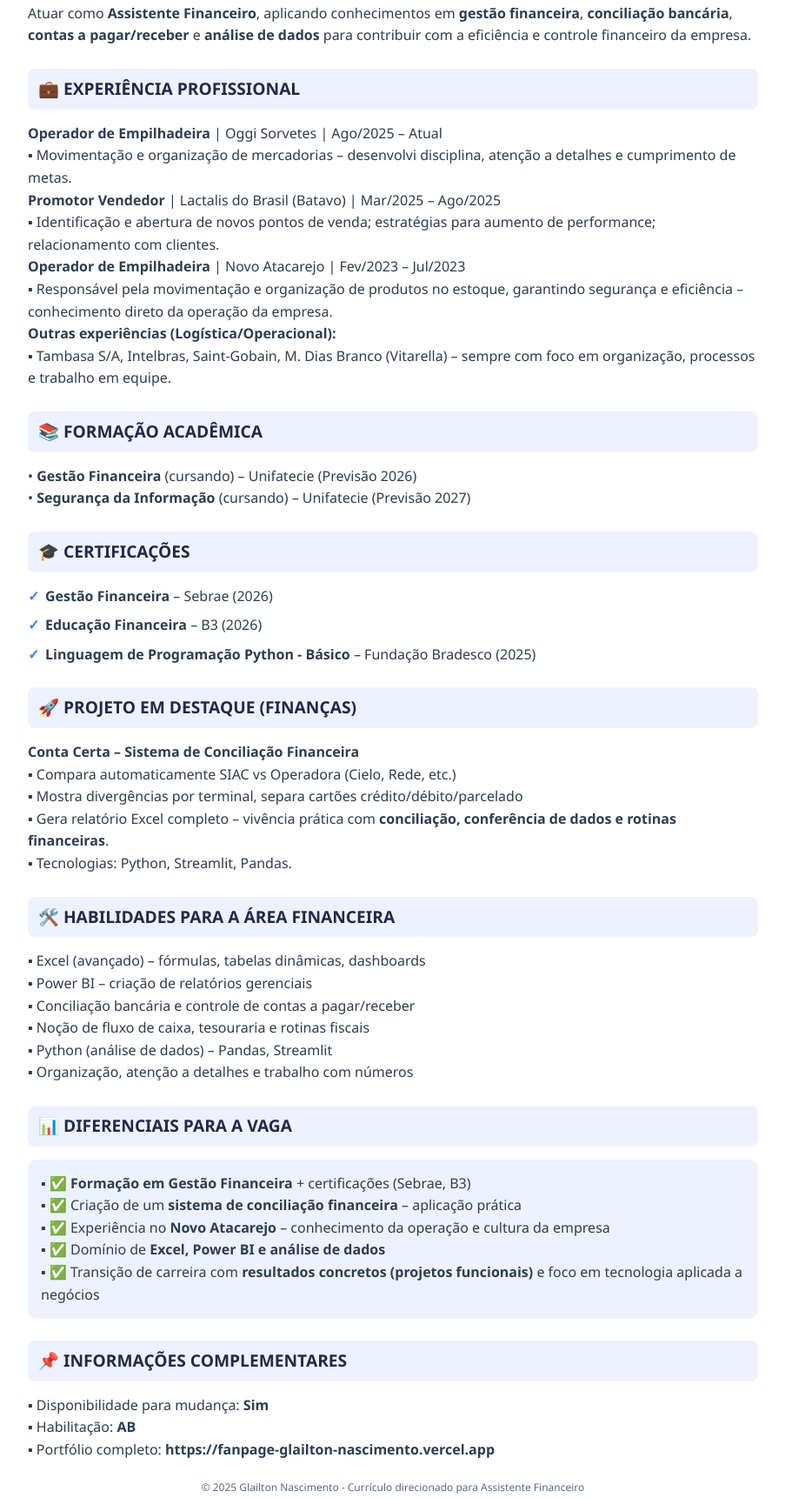
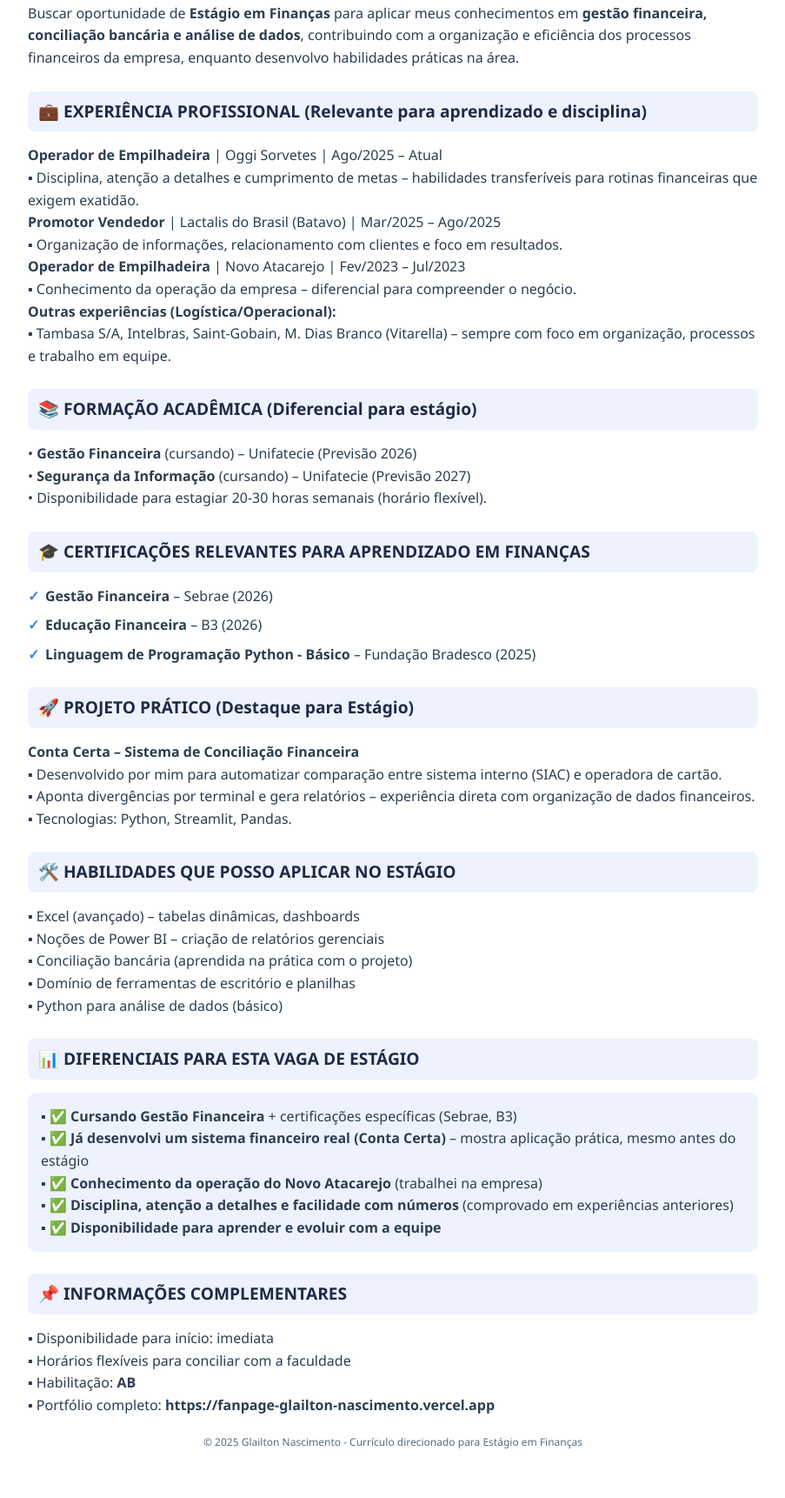
Before and after one commit to GlailtonNascimento/Fanpage-GlailtonNascimento, a plain HTML site: page curriculo.html in a window 1280 px wide. Shown: the part 418-2140 px from the top of the page at 87% size, without its empty margins (188-1091 px from the left). Drawn offline with Linux system fonts and the light colour scheme.

Commit message:
Update curriculum for finance internship application

```diff
--- a/curriculo.html
+++ b/curriculo.html
@@ -1,9 +1,8 @@
-
 <!DOCTYPE html>
 <html lang="pt-br">
 <head>
     <meta charset="UTF-8">
-    <title>Currículo - Glailton Nascimento | Assistente Financeiro</title>
+    <title>Currículo - Glailton Nascimento | Estágio em Finanças</title>
     <style>
         * {
             margin: 0;
@@ -115,63 +114,63 @@
     </div>
 
     <h2>🎯 OBJETIVO</h2>
-    <p>Atuar como <strong>Assistente Financeiro</strong>, aplicando conhecimentos em <strong>gestão financeira</strong>, <strong>conciliação bancária</strong>, <strong>contas a pagar/receber</strong> e <strong>análise de dados</strong> para contribuir com a eficiência e controle financeiro da empresa.</p>
+    <p>Buscar oportunidade de <strong>Estágio em Finanças</strong> para aplicar meus conhecimentos em <strong>gestão financeira, conciliação bancária e análise de dados</strong>, contribuindo com a organização e eficiência dos processos financeiros da empresa, enquanto desenvolvo habilidades práticas na área.</p>
 
-    <h2>💼 EXPERIÊNCIA PROFISSIONAL</h2>
+    <h2>💼 EXPERIÊNCIA PROFISSIONAL (Relevante para aprendizado e disciplina)</h2>
     <p><strong>Operador de Empilhadeira</strong> | Oggi Sorvetes | Ago/2025 – Atual</p>
-    <p>▪ Movimentação e organização de mercadorias – desenvolvi disciplina, atenção a detalhes e cumprimento de metas.</p>
+    <p>▪ Disciplina, atenção a detalhes e cumprimento de metas – habilidades transferíveis para rotinas financeiras que exigem exatidão.</p>
 
     <p><strong>Promotor Vendedor</strong> | Lactalis do Brasil (Batavo) | Mar/2025 – Ago/2025</p>
-    <p>▪ Identificação e abertura de novos pontos de venda; estratégias para aumento de performance; relacionamento com clientes.</p>
+    <p>▪ Organização de informações, relacionamento com clientes e foco em resultados.</p>
 
     <p><strong>Operador de Empilhadeira</strong> | Novo Atacarejo | Fev/2023 – Jul/2023</p>
-    <p>▪ Responsável pela movimentação e organização de produtos no estoque, garantindo segurança e eficiência – conhecimento direto da operação da empresa.</p>
+    <p>▪ Conhecimento da operação da empresa – diferencial para compreender o negócio.</p>
 
     <p><strong>Outras experiências (Logística/Operacional):</strong><br>
     ▪ Tambasa S/A, Intelbras, Saint-Gobain, M. Dias Branco (Vitarella) – sempre com foco em organização, processos e trabalho em equipe.</p>
 
-    <h2>📚 FORMAÇÃO ACADÊMICA</h2>
+    <h2>📚 FORMAÇÃO ACADÊMICA (Diferencial para estágio)</h2>
     <p>• <strong>Gestão Financeira</strong> (cursando) – Unifatecie (Previsão 2026)<br>
-    • <strong>Segurança da Informação</strong> (cursando) – Unifatecie (Previsão 2027)</p>
+    • <strong>Segurança da Informação</strong> (cursando) – Unifatecie (Previsão 2027)<br>
+    • Disponibilidade para estagiar 20-30 horas semanais (horário flexível).</p>
 
-    <h2>🎓 CERTIFICAÇÕES</h2>
+    <h2>🎓 CERTIFICAÇÕES RELEVANTES PARA APRENDIZADO EM FINANÇAS</h2>
     <ul class="certificacoes">
         <li><strong>Gestão Financeira</strong> – Sebrae (2026)</li>
         <li><strong>Educação Financeira</strong> – B3 (2026)</li>
         <li><strong>Linguagem de Programação Python - Básico</strong> – Fundação Bradesco (2025)</li>
     </ul>
 
-    <h2>🚀 PROJETO EM DESTAQUE (FINANÇAS)</h2>
+    <h2>🚀 PROJETO PRÁTICO (Destaque para Estágio)</h2>
     <p><strong>Conta Certa – Sistema de Conciliação Financeira</strong><br>
-    ▪ Compara automaticamente SIAC vs Operadora (Cielo, Rede, etc.)<br>
-    ▪ Mostra divergências por terminal, separa cartões crédito/débito/parcelado<br>
-    ▪ Gera relatório Excel completo – vivência prática com <strong>conciliação, conferência de dados e rotinas financeiras</strong>.<br>
+    ▪ Desenvolvido por mim para automatizar comparação entre sistema interno (SIAC) e operadora de cartão.<br>
+    ▪ Aponta divergências por terminal e gera relatórios – experiência direta com organização de dados financeiros.<br>
     ▪ Tecnologias: Python, Streamlit, Pandas.</p>
 
-    <h2>🛠️ HABILIDADES PARA A ÁREA FINANCEIRA</h2>
-    <p>▪ Excel (avançado) – fórmulas, tabelas dinâmicas, dashboards<br>
-    ▪ Power BI – criação de relatórios gerenciais<br>
-    ▪ Conciliação bancária e controle de contas a pagar/receber<br>
-    ▪ Noção de fluxo de caixa, tesouraria e rotinas fiscais<br>
-    ▪ Python (análise de dados) – Pandas, Streamlit<br>
-    ▪ Organização, atenção a detalhes e trabalho com números</p>
+    <h2>🛠️ HABILIDADES QUE POSSO APLICAR NO ESTÁGIO</h2>
+    <p>▪ Excel (avançado) – tabelas dinâmicas, dashboards<br>
+    ▪ Noções de Power BI – criação de relatórios gerenciais<br>
+    ▪ Conciliação bancária (aprendida na prática com o projeto)<br>
+    ▪ Domínio de ferramentas de escritório e planilhas<br>
+    ▪ Python para análise de dados (básico)</p>
 
-    <h2>📊 DIFERENCIAIS PARA A VAGA</h2>
+    <h2>📊 DIFERENCIAIS PARA ESTA VAGA DE ESTÁGIO</h2>
     <div class="diferenciais">
-        ▪ ✅ <strong>Formação em Gestão Financeira</strong> + certificações (Sebrae, B3)<br>
-        ▪ ✅ Criação de um <strong>sistema de conciliação financeira</strong> – aplicação prática<br>
-        ▪ ✅ Experiência no <strong>Novo Atacarejo</strong> – conhecimento da operação e cultura da empresa<br>
-        ▪ ✅ Domínio de <strong>Excel, Power BI e análise de dados</strong><br>
-        ▪ ✅ Transição de carreira com <strong>resultados concretos (projetos funcionais)</strong> e foco em tecnologia aplicada a negócios
+        ▪ ✅ <strong>Cursando Gestão Financeira</strong> + certificações específicas (Sebrae, B3)<br>
+        ▪ ✅ <strong>Já desenvolvi um sistema financeiro real (Conta Certa)</strong> – mostra aplicação prática, mesmo antes do estágio<br>
+        ▪ ✅ <strong>Conhecimento da operação do Novo Atacarejo</strong> (trabalhei na empresa)<br>
+        ▪ ✅ <strong>Disciplina, atenção a detalhes e facilidade com números</strong> (comprovado em experiências anteriores)<br>
+        ▪ ✅ <strong>Disponibilidade para aprender e evoluir com a equipe</strong>
     </div>
 
     <h2>📌 INFORMAÇÕES COMPLEMENTARES</h2>
-    <p>▪ Disponibilidade para mudança: <strong>Sim</strong><br>
+    <p>▪ Disponibilidade para início: imediata<br>
+    ▪ Horários flexíveis para conciliar com a faculdade<br>
     ▪ Habilitação: <strong>AB</strong><br>
     ▪ Portfólio completo: <strong>https://fanpage-glailton-nascimento.vercel.app</strong></p>
 
     <p style="margin-top: 20px; text-align: center; font-size: 12px; color: #5a6c7d;">
-        © 2025 Glailton Nascimento - Currículo direcionado para Assistente Financeiro
+        © 2025 Glailton Nascimento - Currículo direcionado para Estágio em Finanças
     </p>
 </body>
-    </html>
+</html>
```
